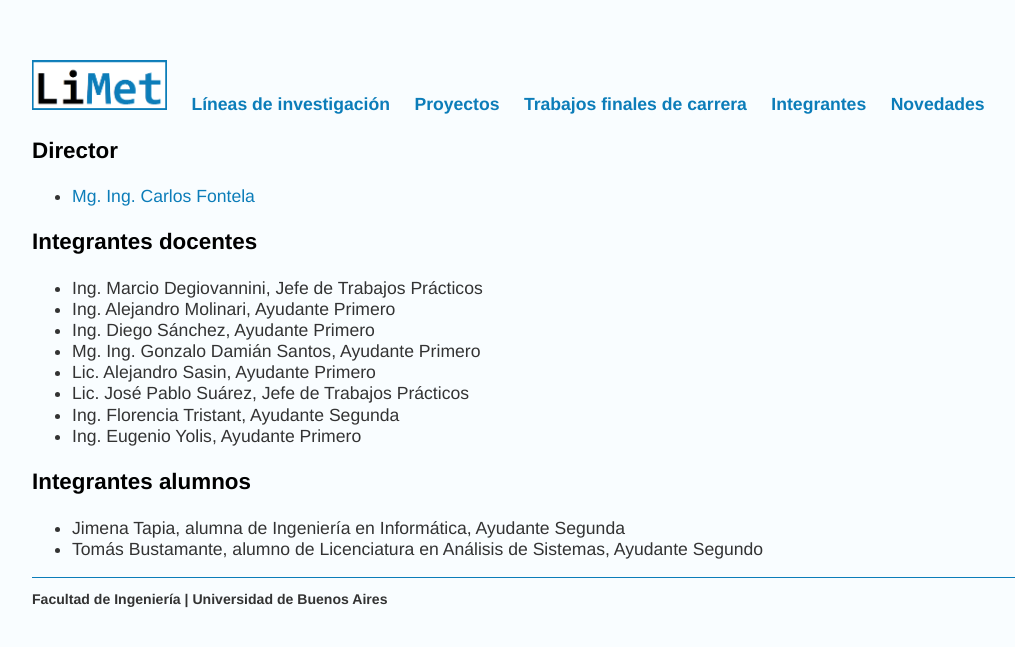
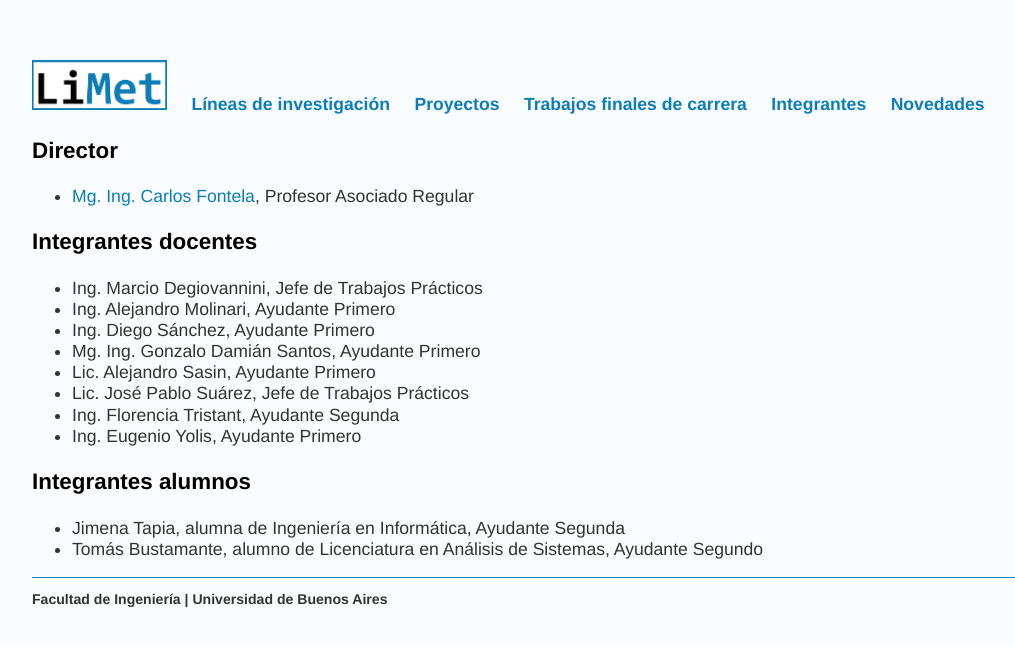
Before and after one commit to limetfiuba/limetfiuba.github.io, a Jekyll site: the page built from integrantes/index.html, in a window 1280 px wide. Shown: the top 647 px of the page, without its empty margins (96-1111 px from the left). Built offline with Jekyll 4.4.1, drawn with Linux system fonts in a browser that asks for light colours.

Commit message:
Update index.html

```diff
--- a/integrantes/index.html
+++ b/integrantes/index.html
@@ -6,7 +6,7 @@
 <div class="blurb">
     <p>
     <ul>
-        <li><a href="carlosfontela.html">Mg. Ing. Carlos Fontela</a></li>
+        <li><a href="carlosfontela.html">Mg. Ing. Carlos Fontela</a>, Profesor Asociado Regular</li>
   </ul>
   </p>
 </div>
```
